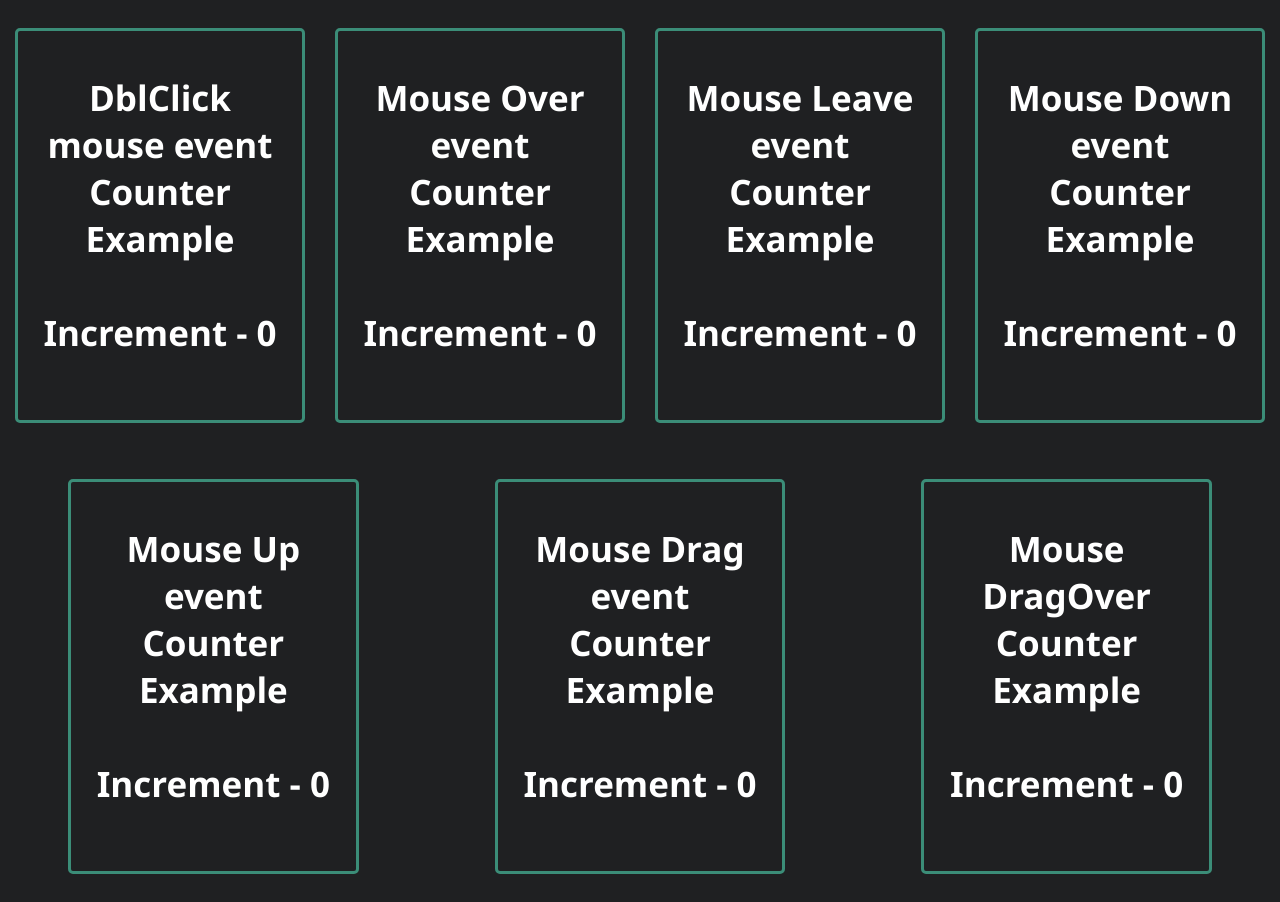
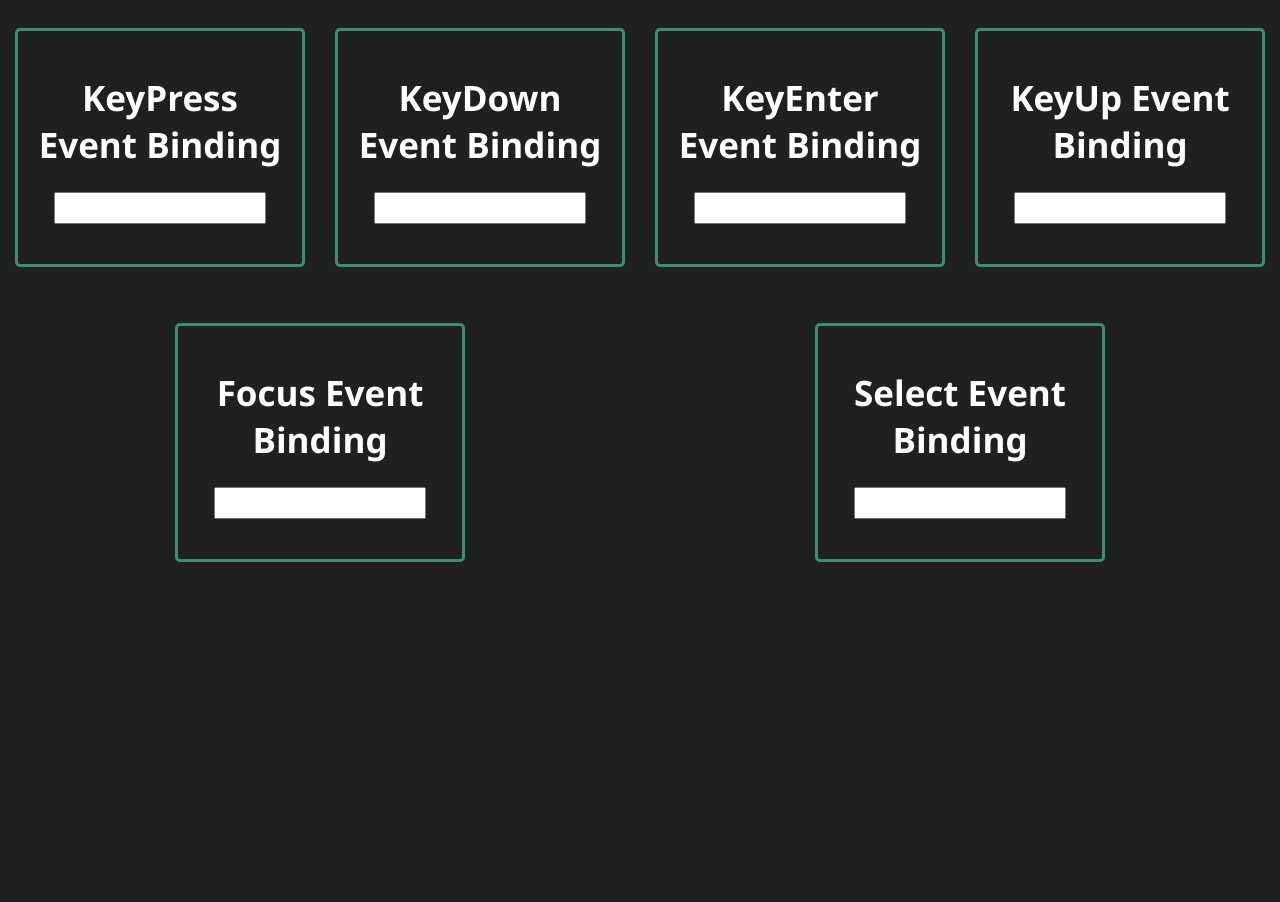
Before and after one commit to kumaruidivloper/Angular-Course, an Angular app: page / in a window 1280 px wide. After the commit the page ends 800 px from the top, so only its background shows below. Built offline with nearby package versions, Linux system fonts and the light colour scheme.

Commit message:
Key Event

```diff
--- a/src/app/app.html
+++ b/src/app/app.html
@@ -1,50 +1,43 @@
 <div class="wrapper">
   <div class="container">
-  <h1>DblClick mouse event Counter Example</h1>
+  <h1>KeyPress Event Binding</h1>
   <div class="btn-container">
-    <h1 (dblclick)="incrDbl()">Increment - {{counterDbl}}</h1>
+    <input style="padding: 5px;" type="text" (keypress)="onKeyPress()"/>
   </div>
 </div>
 
 <div class="container">
-  <h1>Mouse Over event Counter Example</h1>
+  <h1>KeyDown Event Binding</h1>
   <div class="btn-container">
-    <h1 (mouseover)="incrMouseOver()">Increment - {{counterMouseOver}}</h1>
+    <input style="padding: 5px;" type="text" (keydown)="onKeyDown()"/>
   </div>
 </div>
 
 <div class="container">
-  <h1>Mouse Leave event Counter Example</h1>
+  <h1>KeyEnter Event Binding</h1>
   <div class="btn-container">
-    <h1 (mouseleave)="incrMouseLeave()">Increment - {{counterMouseLeave}}</h1>
+    <input style="padding: 5px;" type="text" (keydown.enter)="onKeyDownEnter()"/>
   </div>
 </div>
 
 <div class="container">
-  <h1>Mouse Down event Counter Example</h1>
+  <h1>KeyUp Event Binding</h1>
   <div class="btn-container">
-    <h1 (mousedown)="incrMouseDown()">Increment - {{counterMouseDown}}</h1>
+    <input style="padding: 5px;" type="text" (keyup)="onKeyUp()"/>
   </div>
 </div>
 
 <div class="container">
-  <h1>Mouse Up event Counter Example</h1>
+  <h1>Focus Event Binding</h1>
   <div class="btn-container">
-    <h1 (mouseup)="incrMouseUp()">Increment - {{counterMouseUp}}</h1>
+    <input style="padding: 5px;" type="text" (focus)="onFocus()"/>
   </div>
 </div>
 
 <div class="container">
-  <h1>Mouse Drag event Counter Example</h1>
+  <h1>Select Event Binding</h1>
   <div class="btn-container">
-    <h1 (drag)="incrMouseDrag()">Increment - {{counterMouseDrag}}</h1>
-  </div>
-</div>
-
-<div class="container">
-  <h1>Mouse DragOver Counter Example</h1>
-  <div class="btn-container">
-    <h1 (dragover)="incrMouseDragOver()">Increment - {{counterDragOver}}</h1>
+    <input style="padding: 5px;" type="text" (select)="onSelect()"/>
   </div>
 </div>
 </div>
--- a/src/app/app.ts
+++ b/src/app/app.ts
@@ -10,40 +10,30 @@ import { FormsModule } from '@angular/forms';
   styleUrl: './app.scss',
 })
 export class App {
-  counterDbl: number = 0;
-  counterMouseOver: number = 0;
-  counterMouseLeave: number = 0;
-  counterMouseDown: number = 0;
-  counterMouseUp: number = 0;
-  counterMouseDrag: number = 0;
-  counterDragOver: number = 0;
 
-  incrDbl() {
-     this.counterDbl++;
+
+  onKeyPress() {
+    console.log('KeyPress event is triggered')
   }
 
-  incrMouseOver() {
-     this.counterMouseOver++;
+  onKeyDown() {
+    console.log('Keydown event is triggered')
   }
 
-  incrMouseLeave() {
-    this.counterMouseLeave++;
+  onKeyDownEnter() {
+    console.log('Keydown Enter event is triggered')
   }
 
-  incrMouseDown() {
-    this.counterMouseDown++
+  onKeyUp() {
+    console.log('Keyup event is triggered')
   }
 
-  incrMouseUp() {
-    this.counterMouseUp++
+  onFocus() {
+    console.log('Focus event is triggered')
   }
 
-  incrMouseDrag() {
-    this.counterMouseDrag++
-  }
-
-  incrMouseDragOver() {
-    this.counterDragOver++
+  onSelect() {
+    console.log('Select event is triggered')
   }
 
 }
```
Also changed, not shown: 1 other file (tests, documents, lock files or other folders).
